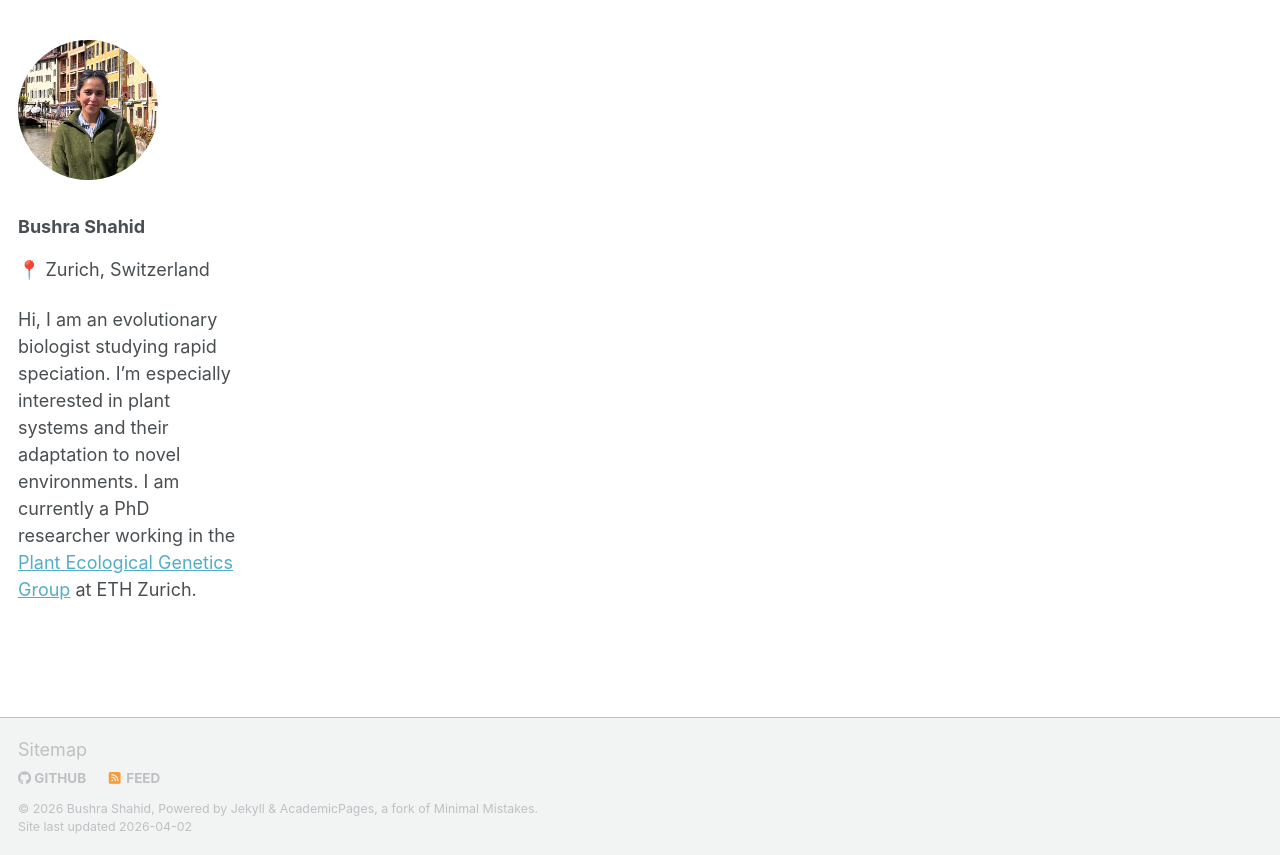
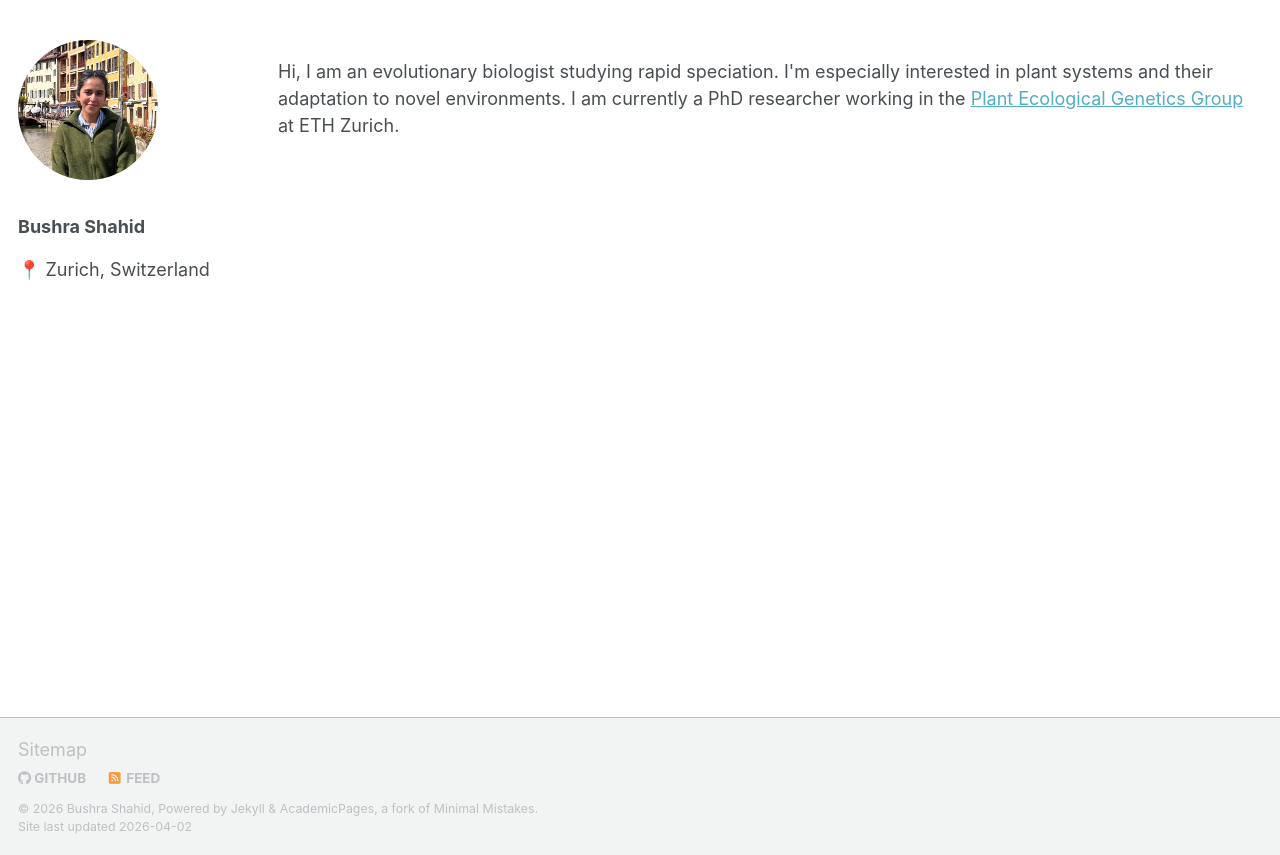
Before and after one commit to b-shahid/b-shahid.github.io, a Jekyll site: the page built from _pages/about.md, in a window 1280 px wide and 1354 px high. Shown: the part 499-1354 px from the top of the window. Built offline with Jekyll 4.4.1, drawn with Linux system fonts in a browser that asks for light colours; a script bundle is joined from its source files by our own code; library files that are not in the unit come from our copies.

Commit message:
Update about.md

```diff
--- a/_pages/about.md
+++ b/_pages/about.md
@@ -21,10 +21,11 @@
         <a href="mailto:bushra.shahid@gmail.com">Email</a>
       </div>
     </div>
+  </div>
   <!-- RIGHT COLUMN -->
   <div class="intro-right">
     <p>
-     Hi, I am an evolutionary biologist studying rapid speciation. I’m especially interested in plant systems and their adaptation to novel environments. I am currently a PhD researcher working in the <a href="https://peg.ethz.ch/" target="_blank">Plant Ecological Genetics Group</a> at ETH Zurich.
+     Hi, I am an evolutionary biologist studying rapid speciation. I'm especially interested in plant systems and their adaptation to novel environments. I am currently a PhD researcher working in the <a href="https://peg.ethz.ch/" target="_blank">Plant Ecological Genetics Group</a> at ETH Zurich.
     </p>
   </div>
 </div>
```
